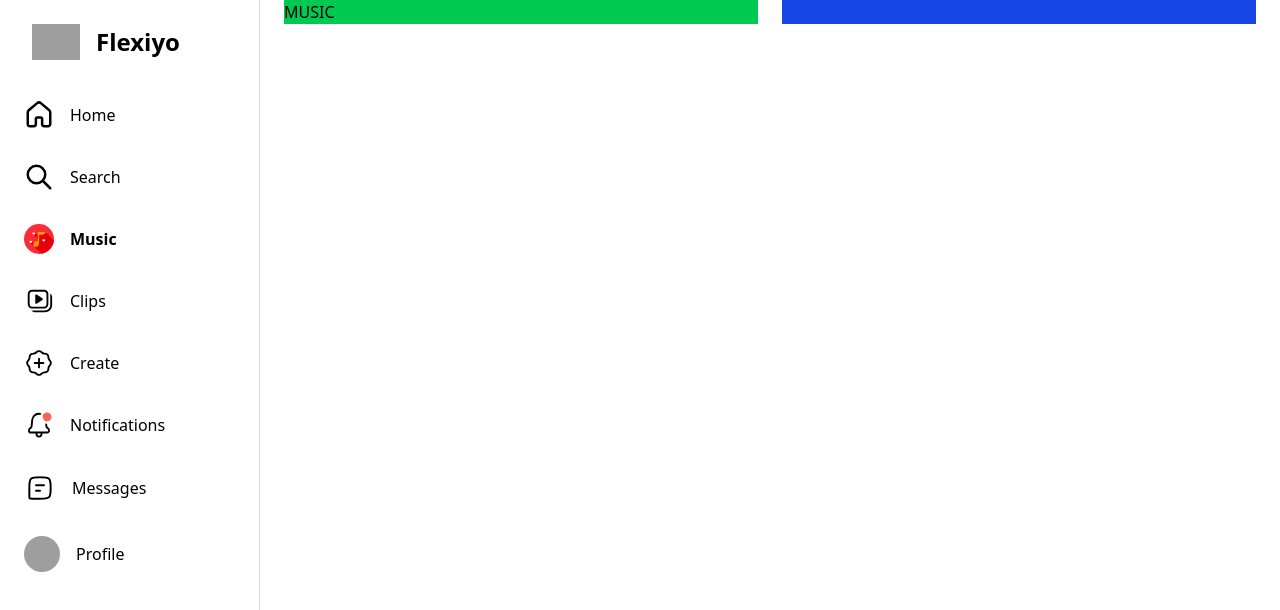
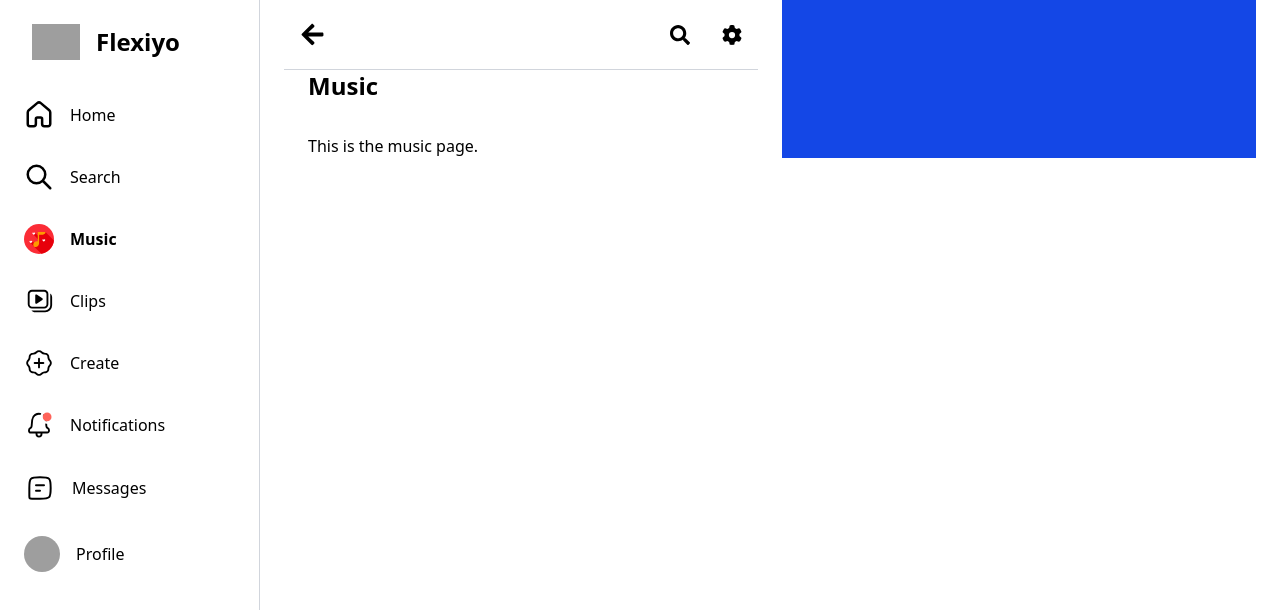
Before and after one commit to kaushal-krishna/fiyo, a React (Vite) app: page /music in a window 1280 px wide. Shown: the top 610 px of the page. Built offline with nearby package versions, Linux system fonts and the light colour scheme; grey boxes are pictures that could not be loaded.

Commit message:
Implement Music page search functionality and update CustomTopNav

```diff
--- a/src/layout/items/CustomTopNav.jsx
+++ b/src/layout/items/CustomTopNav.jsx
@@ -59,7 +59,7 @@ const CustomTopNav = ({
               <button
                 key={index}
                 className="cursor-pointer"
-                onClick={icon.onPress}
+                onClick={icon.onClick}
               >
                 {icon.resource}
               </button>
--- a/src/pages/Music.jsx
+++ b/src/pages/Music.jsx
@@ -1,11 +1,83 @@
-import React from "react";
+import React, { useState } from "react";
+import { FaSearch, FaTimes } from "react-icons/fa";
+import { useNavigate } from "react-router-dom";
+// import SearchSheet from "../components/music/SearchSheet";
+import CustomTopNav from "../layout/items/CustomTopNav";
+import { FaGear } from "react-icons/fa6";
 
 const Music = () => {
+  const [searchQuery, setSearchQuery] = useState(null);
+  const [searchResults, setSearchResults] = useState([]);
+
+  const SearchBox = () => {
+    const [searchText, setSearchText] = useState("");
+
+    const handleClear = () => setSearchText("");
+    const handleSearch = () => {
+      if (searchText.trim()) {
+        console.log("Searching for:", searchText);
+      }
+    };
+
+    const handleKeyPress = (e) => {
+      if (e.key === "Enter") {
+        handleSearch();
+      }
+    };
+
+    return (
+      <div className="h-full w-full">
+        <div className="flex flex-row items-center w-full bg-secondary-bg dark:bg-secondary-bg-dark rounded-full p-2 shadow-sm hover:shadow-md transition-shadow">
+          <input
+            type="text"
+            className="flex-1 bg-transparent outline-none text-gray-800 dark:text-gray-200 px-2 placeholder-gray-400 dark:placeholder-gray-500"
+            onChange={(e) => setSearchText(e.target.value)}
+            onKeyDown={handleKeyPress}
+            value={searchText}
+            placeholder="Search"
+            aria-label="Search input"
+          />
+          <div className="flex items-center gap-2">
+            <button
+              onClick={handleClear}
+              className="text-gray-500 hover:text-gray-700 dark:text-gray-400 dark:hover:text-gray-200 mx-2"
+              aria-label="Clear search"
+              title="Clear"
+            >
+              {searchText ? <FaTimes size={20} /> : <FaSearch size={20} />}
+            </button>
+          </div>
+        </div>
+      </div>
+    );
+  };
+
   return (
     <div className="flex justify-center mx-auto w-full">
       <div className="flex-1 flex flex-col lg:flex-row max-w-7xl w-full md:px-6 gap-6">
-        <div className="flex-1 lg:w-2/3 bg-green-500 w-full h-full">
-          MUSIC
+        <div className="flex-1 lg:w-2/3">
+          <div className="flex flex-col">
+            <CustomTopNav
+              prevPage="GoBack"
+              midComponent={searchQuery && <SearchBox />}
+              rightIcons={
+                !searchQuery && [
+                  {
+                    resource: <FaSearch size={20} />,
+                    onClick: () => setSearchQuery(true),
+                  },
+                  {
+                    resource: <FaGear size={20} />,
+                    onClick: () => console.log("Settings clicked"), // Updated empty function to log
+                  },
+                ]
+              }
+            />
+            <div className="flex flex-col px-6 gap-4">
+              <h1 className="text-2xl font-bold mb-4">Music</h1>
+              <p>This is the music page.</p>
+            </div>
+          </div>
         </div>
         <div className="flex-1 hidden lg:block lg:w-1/3 bg-blue-700 w-full h-full"></div>
       </div>
```
